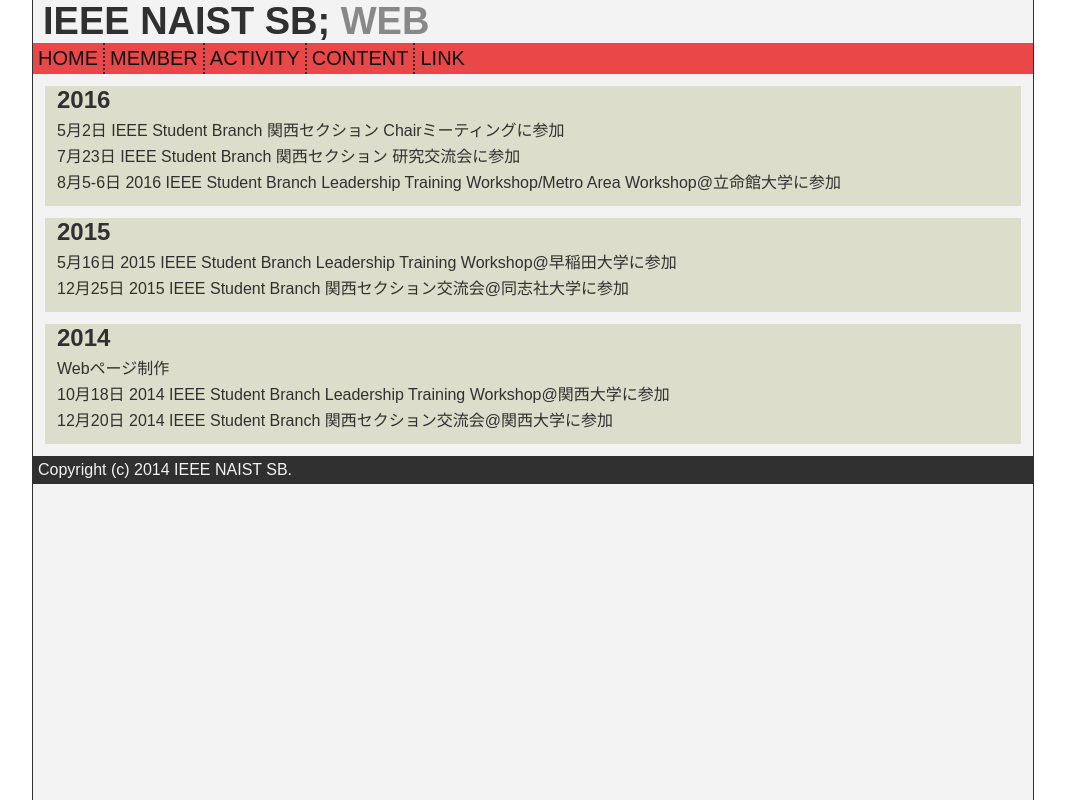
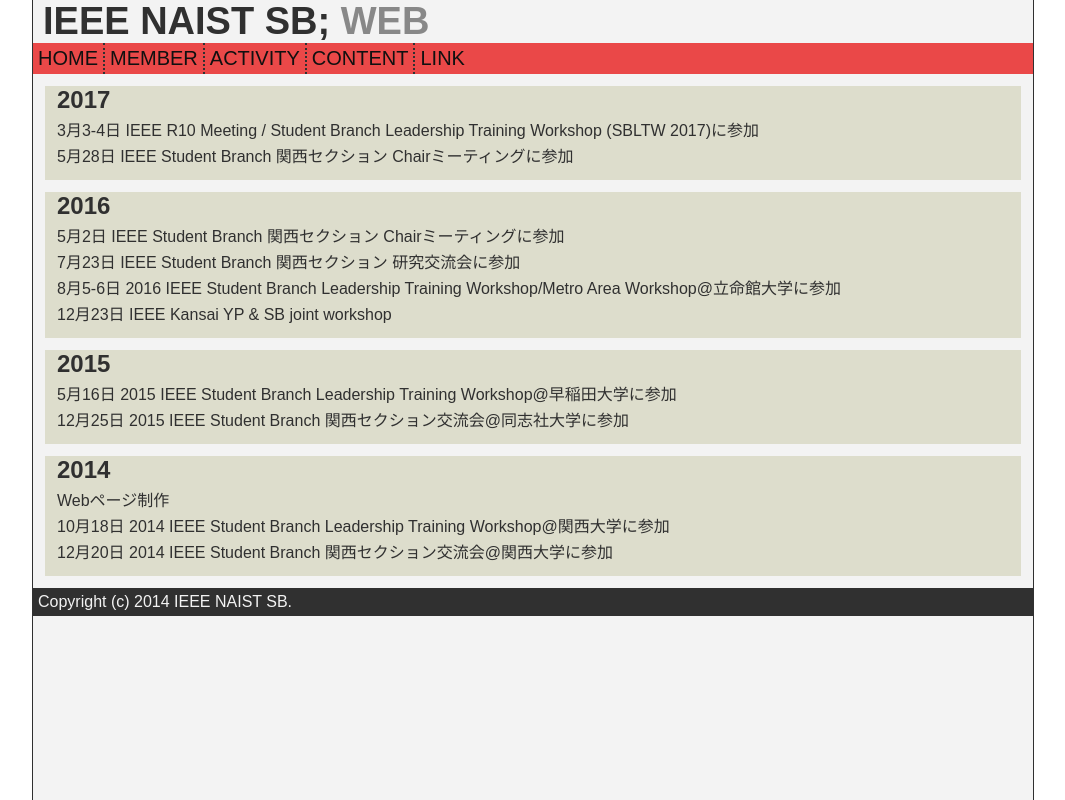
Before and after one commit to ieee-sb-naist/ieee-sb-naist.github.io, a plain HTML site: page activity.html in a window 1280 px wide. Shown: the whole page, without its empty margins (107-1172 px from the left). Drawn offline with Linux system fonts and the light colour scheme; a small style sheet from the web is missing.

Commit message:
2016年後半～2017年前半の活動を追記

```diff
--- a/activity.html
+++ b/activity.html
@@ -22,11 +22,18 @@
 			</nav>
 		</header>
 
+		<article id="activity2017" class="page-content">
+			<header><h2>2017</h2></header>
+			<p>3月3-4日 IEEE R10 Meeting / Student Branch Leadership Training Workshop (SBLTW 2017)に参加</p>
+			<p>5月28日 IEEE Student Branch 関西セクション Chairミーティングに参加</p>
+		</article>
+
 		<article id="activity2016" class="page-content">
 			<header><h2>2016</h2></header>
 			<p>5月2日 IEEE Student Branch 関西セクション Chairミーティングに参加</p>
 			<p>7月23日 IEEE Student Branch 関西セクション 研究交流会に参加</p>
 			<p>8月5-6日 2016 IEEE Student Branch Leadership Training Workshop/Metro Area Workshop@立命館大学に参加</p>
+			<p>12月23日 IEEE Kansai YP & SB joint workshop</p>
 		</article>
 
 
```
